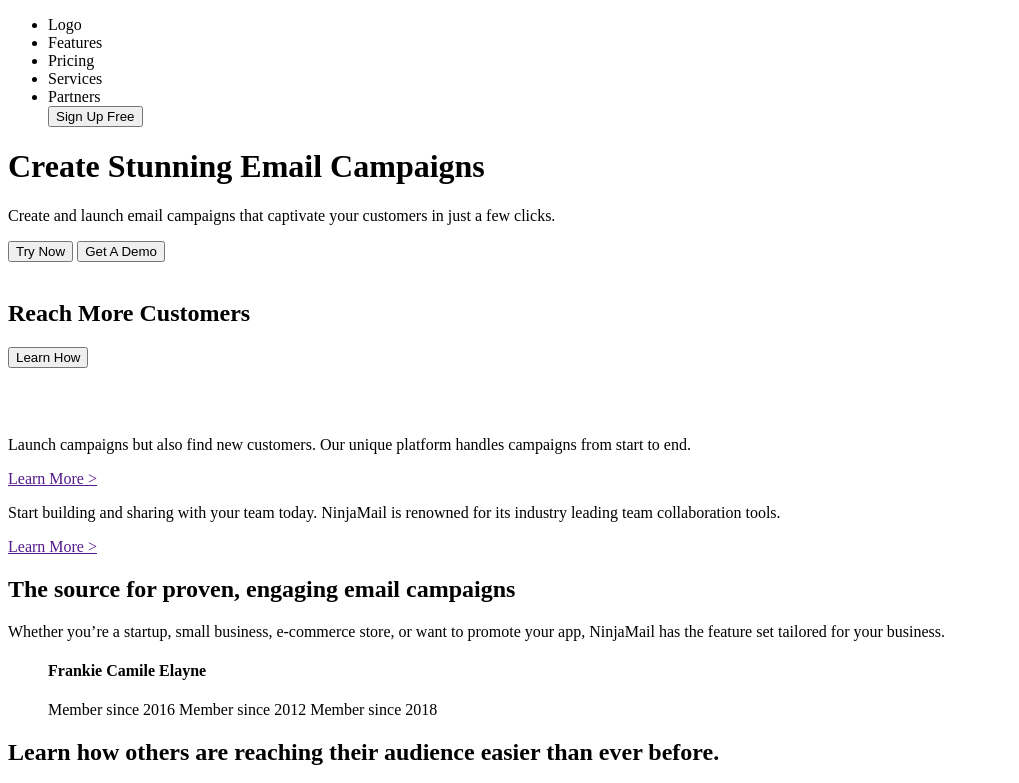
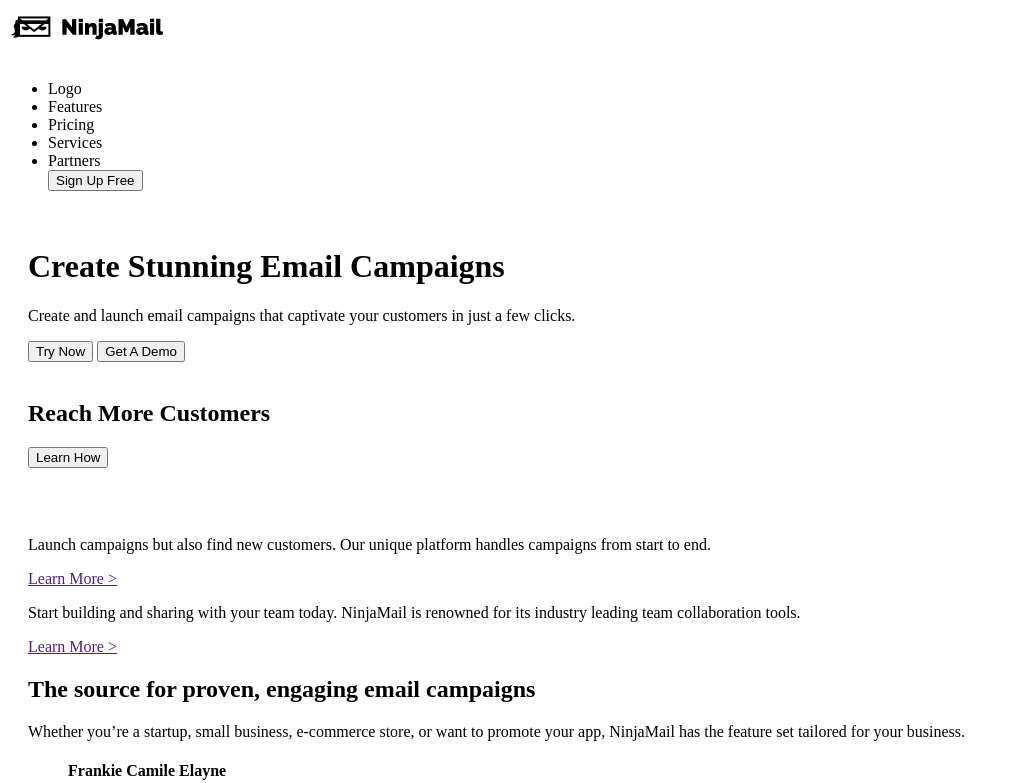
Before and after one commit to TerryHCollins/Project1_Design2, a plain HTML site: page index.html in a window 1280 px wide. Shown: the top 783 px of the page, without its empty margins (0-1019 px from the left). Drawn offline with Linux system fonts and the light colour scheme.

Commit message:
Logoaddition

```diff
--- a/index.html
+++ b/index.html
@@ -10,6 +10,7 @@
 
 <body>
     <nav>
+        <img src="./Ninja Mail Assets/Desktop Logos/Image20231108121852.png" alt="ninja mail logo">
         <ul>
             <li>Logo</li>
            <li>Features</li>
--- a/style.css
+++ b/style.css
@@ -3,10 +3,13 @@
     font-family: 'Raleway', sans-serif;
 
     body {
-        color: black;
+        background-color:#FFFFFF(--secondary-color);
+        color:#4BA87D(--primary-color);
+        margin: 0;
       }
 
-button style {
-    color: #4BA87D;
-    touch-action: #FFFF;
-}
+      header {
+        background-color: var(--primary-color);
+        color: var(--secondary-color);
+        padding: 20px;
+      }
```
